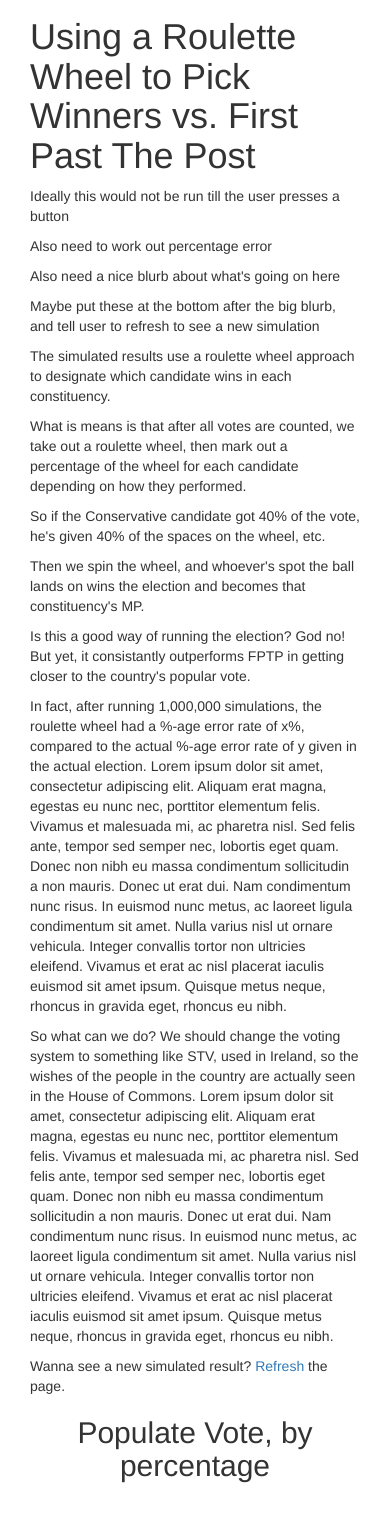
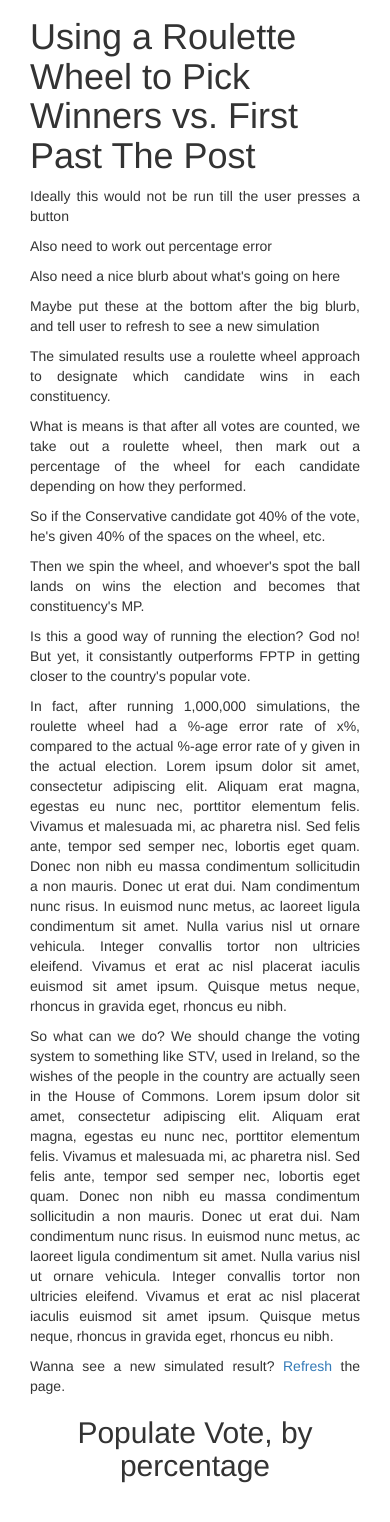
Before and after one commit to ConstantJoe/roulette-vs-fptp, a plain HTML site: page templates/chart.html in a window 390 px wide. Shown: the part 172-1694 px from the top of the page. Drawn offline with nearby package versions, Linux system fonts and the light colour scheme; files whose address does not match are found by name.

Commit message:
adding justified text

```diff
--- a/templates/chart.html
+++ b/templates/chart.html
@@ -64,21 +64,21 @@
                 <h1>UK General Elections:</h1>
                 <h1>Using a Roulette Wheel to Pick Winners vs. First Past The Post</h1>
 
-                <p>Ideally this would not be run till the user presses a button</p>
-                <p>Also need to work out percentage error</p>
-                <p>Also need a nice blurb about what's going on here</p>
-                <p>Maybe put these at the bottom after the big blurb, and tell user to refresh to see a new simulation</p>
+                <p class="text-justify">Ideally this would not be run till the user presses a button</p>
+                <p class="text-justify">Also need to work out percentage error</p>
+                <p class="text-justify">Also need a nice blurb about what's going on here</p>
+                <p class="text-justify">Maybe put these at the bottom after the big blurb, and tell user to refresh to see a new simulation</p>
 
-                <p>The simulated results use a roulette wheel approach to designate which candidate wins in each constituency.</p>
-                <p>What is means is that after all votes are counted, we take out a roulette wheel, then mark out a percentage of the wheel for each candidate depending on how they performed.</p>
-                <p>So if the Conservative candidate got 40% of the vote, he's given 40% of the spaces on the wheel, etc. </p>
-                <p>Then we spin the wheel, and whoever's spot the ball lands on wins the election and becomes that constituency's MP.</p>
-                <p>Is this a good way of running the election? God no! But yet, it consistantly outperforms FPTP in getting closer to the country's popular vote.</p>
-                <p>In fact, after running 1,000,000 simulations, the roulette wheel had a %-age error rate of x%, compared to the actual %-age error rate of y given in the actual election. Lorem ipsum dolor sit amet, consectetur adipiscing elit. Aliquam erat magna, egestas eu nunc nec, porttitor elementum felis. Vivamus et malesuada mi, ac pharetra nisl. Sed felis ante, tempor sed semper nec, lobortis eget quam. Donec non nibh eu massa condimentum sollicitudin a non mauris. Donec ut erat dui. Nam condimentum nunc risus. In euismod nunc metus, ac laoreet ligula condimentum sit amet. Nulla varius nisl ut ornare vehicula. Integer convallis tortor non ultricies eleifend. Vivamus et erat ac nisl placerat iaculis euismod sit amet ipsum. Quisque metus neque, rhoncus in gravida eget, rhoncus eu nibh. </p>
+                <p class="text-justify">The simulated results use a roulette wheel approach to designate which candidate wins in each constituency.</p>
+                <p class="text-justify">What is means is that after all votes are counted, we take out a roulette wheel, then mark out a percentage of the wheel for each candidate depending on how they performed.</p>
+                <p class="text-justify">So if the Conservative candidate got 40% of the vote, he's given 40% of the spaces on the wheel, etc. </p>
+                <p class="text-justify">Then we spin the wheel, and whoever's spot the ball lands on wins the election and becomes that constituency's MP.</p>
+                <p class="text-justify">Is this a good way of running the election? God no! But yet, it consistantly outperforms FPTP in getting closer to the country's popular vote.</p>
+                <p class="text-justify">In fact, after running 1,000,000 simulations, the roulette wheel had a %-age error rate of x%, compared to the actual %-age error rate of y given in the actual election. Lorem ipsum dolor sit amet, consectetur adipiscing elit. Aliquam erat magna, egestas eu nunc nec, porttitor elementum felis. Vivamus et malesuada mi, ac pharetra nisl. Sed felis ante, tempor sed semper nec, lobortis eget quam. Donec non nibh eu massa condimentum sollicitudin a non mauris. Donec ut erat dui. Nam condimentum nunc risus. In euismod nunc metus, ac laoreet ligula condimentum sit amet. Nulla varius nisl ut ornare vehicula. Integer convallis tortor non ultricies eleifend. Vivamus et erat ac nisl placerat iaculis euismod sit amet ipsum. Quisque metus neque, rhoncus in gravida eget, rhoncus eu nibh. </p>
 
-                <p>So what can we do? We should change the voting system to something like STV, used in Ireland, so the wishes of the people in the country are actually seen in the House of Commons. Lorem ipsum dolor sit amet, consectetur adipiscing elit. Aliquam erat magna, egestas eu nunc nec, porttitor elementum felis. Vivamus et malesuada mi, ac pharetra nisl. Sed felis ante, tempor sed semper nec, lobortis eget quam. Donec non nibh eu massa condimentum sollicitudin a non mauris. Donec ut erat dui. Nam condimentum nunc risus. In euismod nunc metus, ac laoreet ligula condimentum sit amet. Nulla varius nisl ut ornare vehicula. Integer convallis tortor non ultricies eleifend. Vivamus et erat ac nisl placerat iaculis euismod sit amet ipsum. Quisque metus neque, rhoncus in gravida eget, rhoncus eu nibh. </p>
+                <p class="text-justify">So what can we do? We should change the voting system to something like STV, used in Ireland, so the wishes of the people in the country are actually seen in the House of Commons. Lorem ipsum dolor sit amet, consectetur adipiscing elit. Aliquam erat magna, egestas eu nunc nec, porttitor elementum felis. Vivamus et malesuada mi, ac pharetra nisl. Sed felis ante, tempor sed semper nec, lobortis eget quam. Donec non nibh eu massa condimentum sollicitudin a non mauris. Donec ut erat dui. Nam condimentum nunc risus. In euismod nunc metus, ac laoreet ligula condimentum sit amet. Nulla varius nisl ut ornare vehicula. Integer convallis tortor non ultricies eleifend. Vivamus et erat ac nisl placerat iaculis euismod sit amet ipsum. Quisque metus neque, rhoncus in gravida eget, rhoncus eu nibh. </p>
 
-                <p>Wanna see a new simulated result? <a href="http://127.0.0.1:5000/projects/roulette/">Refresh</a> the page.</p>
+                <p class="text-justify">Wanna see a new simulated result? <a href="http://127.0.0.1:5000/projects/roulette/">Refresh</a> the page.</p>
 
 
                 <div class="col-md-6 .text-center">
@@ -91,11 +91,11 @@
                 </div>
 
                 <div class="col-md-12">
-                  <p class="col-md-12">Lorem ipsum dolor sit amet, consectetur adipiscing elit. Aliquam erat magna, egestas eu nunc nec, porttitor elementum felis. Vivamus et malesuada mi, ac pharetra nisl. Sed felis ante, tempor sed semper nec, lobortis eget quam. Donec non nibh eu massa condimentum sollicitudin a non mauris. Donec ut erat dui. Nam condimentum nunc risus. In euismod nunc metus, ac laoreet ligula condimentum sit amet. Nulla varius nisl ut ornare vehicula. Integer convallis tortor non ultricies eleifend. Vivamus et erat ac nisl placerat iaculis euismod sit amet ipsum. Quisque metus neque, rhoncus in gravida eget, rhoncus eu nibh. </p>
+                  <p class="col-md-12 text-justify">Lorem ipsum dolor sit amet, consectetur adipiscing elit. Aliquam erat magna, egestas eu nunc nec, porttitor elementum felis. Vivamus et malesuada mi, ac pharetra nisl. Sed felis ante, tempor sed semper nec, lobortis eget quam. Donec non nibh eu massa condimentum sollicitudin a non mauris. Donec ut erat dui. Nam condimentum nunc risus. In euismod nunc metus, ac laoreet ligula condimentum sit amet. Nulla varius nisl ut ornare vehicula. Integer convallis tortor non ultricies eleifend. Vivamus et erat ac nisl placerat iaculis euismod sit amet ipsum. Quisque metus neque, rhoncus in gravida eget, rhoncus eu nibh. </p>
                   <h2 class="text-center">Simulated Results</h2>
-                <canvas class="col-md-6 col-md-offset-3" id="chartSim" width="600" height="400"></canvas>
+                <canvas class="col-md-8 col-md-offset-2" id="chartSim" width="600" height="400"></canvas>
 
-                <p class="col-md-12">Lorem ipsum dolor sit amet, consectetur adipiscing elit. Aliquam erat magna, egestas eu nunc nec, porttitor elementum felis. Vivamus et malesuada mi, ac pharetra nisl. Sed felis ante, tempor sed semper nec, lobortis eget quam. Donec non nibh eu massa condimentum sollicitudin a non mauris. Donec ut erat dui. Nam condimentum nunc risus. In euismod nunc metus, ac laoreet ligula condimentum sit amet. Nulla varius nisl ut ornare vehicula. Integer convallis tortor non ultricies eleifend. Vivamus et erat ac nisl placerat iaculis euismod sit amet ipsum. Quisque metus neque, rhoncus in gravida eget, rhoncus eu nibh.</p>
+                <p class="col-md-12 text-justify">Lorem ipsum dolor sit amet, consectetur adipiscing elit. Aliquam erat magna, egestas eu nunc nec, porttitor elementum felis. Vivamus et malesuada mi, ac pharetra nisl. Sed felis ante, tempor sed semper nec, lobortis eget quam. Donec non nibh eu massa condimentum sollicitudin a non mauris. Donec ut erat dui. Nam condimentum nunc risus. In euismod nunc metus, ac laoreet ligula condimentum sit amet. Nulla varius nisl ut ornare vehicula. Integer convallis tortor non ultricies eleifend. Vivamus et erat ac nisl placerat iaculis euismod sit amet ipsum. Quisque metus neque, rhoncus in gravida eget, rhoncus eu nibh.</p>
                 </div>
 
                 <script>
```
